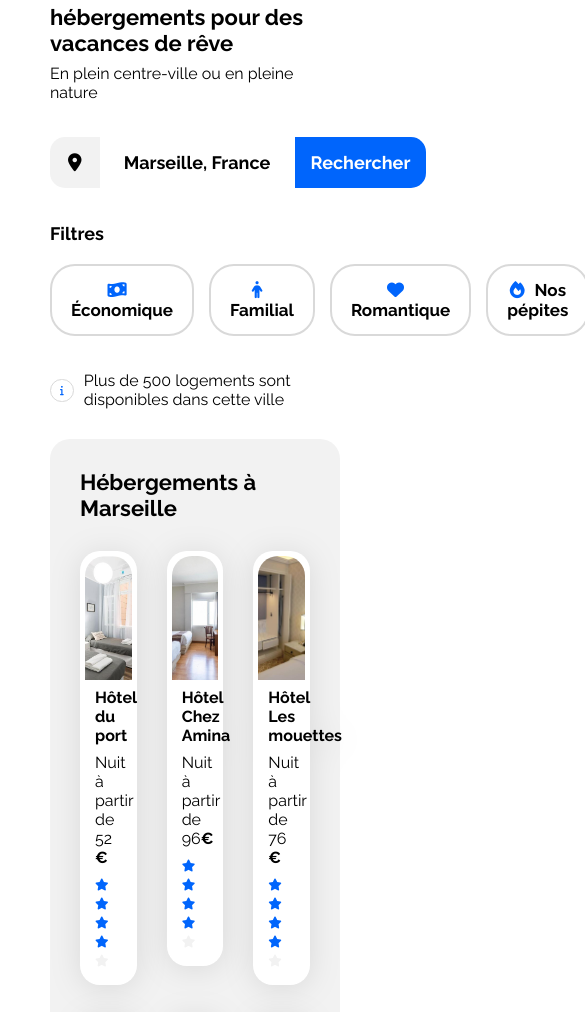
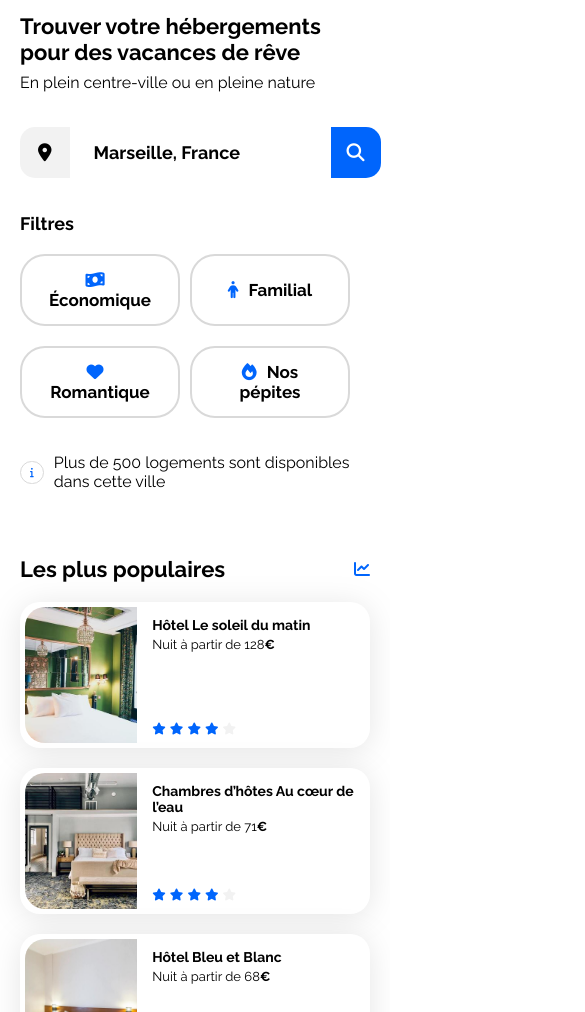
Before and after one commit to Benjzz/OpenclassroomsProject2, a plain HTML site: page index.html in a window 390 px wide. Shown: the part 131-1143 px from the top of the page, 585 px wide, since content can reach past the window. Drawn offline with Linux system fonts and the light colour scheme.

Commit message:
responsive fini

```diff
--- a/css/style.css
+++ b/css/style.css
@@ -24,7 +24,7 @@ body {
 .main-container {
   width: 100%;
   max-width: 1440px;
-  padding: 0 50px;
+  margin: 0 50px;
   box-sizing: border-box;
 }
 
@@ -69,6 +69,10 @@ a {
   color: black;
 }
 
+.white {
+  color: white;
+}
+
 /****** Header ******/
 header {
   display: flex;
@@ -76,7 +80,7 @@ header {
 }
 header img {
   height: 19px;
-  padding: 30px 0;
+  margin: 30px 0;
 }
 nav {
   display: flex;
@@ -116,16 +120,17 @@ nav a:hover {
   -ms-border-radius: 15px 0 0 15px;
   -o-border-radius: 15px 0 0 15px;
 }
-.research-bar input {
+.research-bar input,
+.research-btn {
   border: none;
   font-size: 18px;
   font-weight: 700;
 }
 .research-bar input[type='text'] {
+  padding: 14px 24px;
   text-align: center;
-  width: 195px;
 }
-.research-bar input[type='button'] {
+.research-btn {
   cursor: pointer;
   padding: 14px 16px;
   background: var(--main-color);
@@ -135,6 +140,9 @@ nav a:hover {
   -moz-border-radius: 0 15px 15px 0;
   -ms-border-radius: 0 15px 15px 0;
   -o-border-radius: 0 15px 15px 0;
+}
+.research-btn span:nth-child(2) {
+  display: none;
 }
 
 .filter-container {
@@ -230,15 +238,21 @@ nav a:hover {
   width: 32%;
 }
 
+.populaires-cards {
+  display: flex;
+  flex-direction: column;
+  gap: 30px;
+}
+
 .populaires-title {
   display: flex;
   justify-content: space-between;
   align-items: center;
+  margin-bottom: 30px;
 }
 
 .populaires-cards .card {
   display: flex;
-  margin-top: 33px;
 }
 
 .populaires-cards img {
@@ -278,7 +292,7 @@ nav a:hover {
   display: flex;
   flex-direction: row;
   gap: 30px;
-  margin-top: 30px;
+  padding: 30px 0;
 }
 .activites-cards a {
   width: 25%;
@@ -291,7 +305,7 @@ nav a:hover {
   border-top-right-radius: 20px;
 }
 .activites-cards .card-title {
-  margin: 20px 19px;
+  padding: 20px 19px;
 }
 
 /****** Footer ******/
@@ -326,14 +340,17 @@ footer {
     margin-top: 50px;
   }
 
+  .populaires-title {
+    margin-bottom: 20px;
+  }
+
   .populaires-cards {
-    display: flex;
     flex-direction: row;
-    justify-content: space-between;
+    gap: 20px;
   }
 
   .populaires-cards a {
-    width: 30%;
+    width: 33%;
   }
 
   .populaires-cards .card-title {
@@ -357,5 +374,109 @@ footer {
 
 /* Small devices (phones, less than 768px) */
 @media (max-width: 767.98px) {
-  /* ... */
+  .main-container {
+    margin: 0;
+  }
+  main {
+    margin: 0 20px;
+  }
+
+  /****** Header ******/
+  header {
+    flex-direction: column;
+  }
+  header img {
+    margin: 30px auto;
+  }
+  nav {
+    gap: 0;
+    text-align: center;
+  }
+  nav a {
+    padding: 0;
+    width: 50%;
+    padding-bottom: 16px;
+  }
+  nav a:hover {
+    border-top: none;
+    border-bottom: 2px solid var(--main-color);
+    color: var(--main-color);
+    padding-top: 0;
+    padding-bottom: 14px;
+  }
+
+  /****** Research ******/
+  .research {
+    margin: 30px 0 35px;
+  }
+  .research-bar {
+    width: 100%;
+  }
+  .research-bar input[type='text'] {
+    text-align: left;
+  }
+  .button-container {
+    flex-wrap: wrap;
+    row-gap: 20px;
+    column-gap: 10px;
+  }
+  .filter-button {
+    width: calc(50% - 15px);
+  }
+  .research-btn span:nth-child(1) {
+    display: none;
+  }
+  .research-btn span:nth-child(2) {
+    display: inline;
+  }
+
+  /****** Hebergements And Populaires ******/
+  .hebergements-and-populaires {
+    flex-direction: column-reverse;
+    gap: 15px;
+  }
+  .hebergements-and-populaires section {
+    padding: 0;
+    background: none;
+  }
+
+  /****** Hebergements ******/
+  .hebergements-cards {
+    flex-direction: column;
+    gap: 15px;
+  }
+  .hebergements-cards a {
+    width: 100%;
+  }
+
+  /****** Populaires ***********/
+  .populaires {
+    margin: 30px 0 35px;
+  }
+  .populaires-cards {
+    flex-direction: column;
+  }
+  .populaires-cards a {
+    width: 100%;
+  }
+
+  /****** Activités ******/
+  #activites {
+    padding: 0;
+  }
+  .activites-cards {
+    flex-direction: column;
+    gap: 15px;
+  }
+  .activites-cards a {
+    width: auto;
+  }
+
+  /****** Footer ******/
+  footer {
+    flex-direction: column;
+  }
+  .footer-content {
+    width: auto;
+  }
 }
--- a/index.html
+++ b/index.html
@@ -29,7 +29,9 @@
           <form class="research-bar">
             <div class="i-location"><i class="fa-solid fa-location-dot black"></i></div>
             <input type="text" placeholder="Où partez-vous ?" value="Marseille, France" />
-            <input type="button" value="Rechercher" />
+            <button class="research-btn">
+              <span>Rechercher</span><span><i class="fa-solid fa-magnifying-glass white"></i></span>
+            </button>
           </form>
           <div class="filter-container">
             <h3 class="subtitle">Filtres</h3>
```
